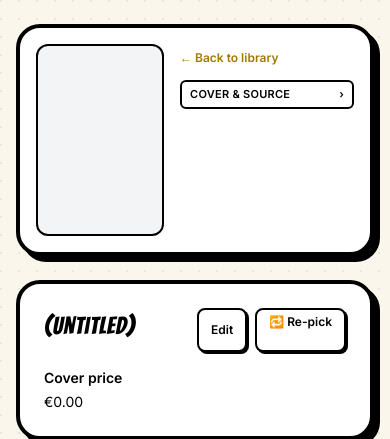
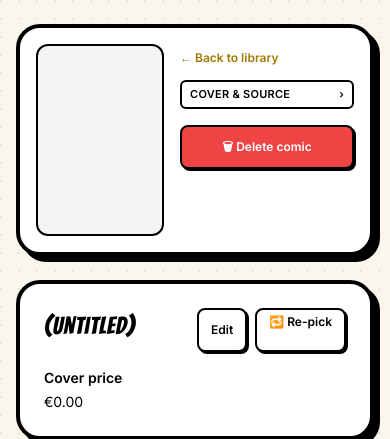
Before and after one commit to marinswk/longbox, a FastAPI app: template app/templates/comic_detail.html in a window 390 px wide. Shown: the part 72-511 px from the top of the page. Run offline with FastAPI, Linux system fonts and the light colour scheme; the template is opened without the code that fills it, so the values that code supplies are empty; parts of the project's set-up code (start-up, migrations or seed data) failed here and were passed over; some libraries are stand-ins or nearby versions.

Commit message:
Surface delete button on comic detail page
The delete control already existed but was tucked inside the
"Cover & source" disclosure, which is collapsed by default on
mobile — easy to miss. Lift it out so it's always visible in the
sidebar, give it a destructive red fill, and beef up the confirm
text to mention the series-pruning side-effect.

Co-Authored-By: Claude Opus 4.7 <noreply@anthropic.com>

```diff
--- a/app/templates/comic_detail.html
+++ b/app/templates/comic_detail.html
@@ -99,14 +99,18 @@
       </details>
     {% endif %}
 
-    <button type="button"
-            hx-post="/comic/{{ comic.id }}/delete"
-            hx-confirm="Delete this comic and all its copies?"
-            class="mt-4 w-full rounded-lg border-2 border-black bg-white px-3 py-1.5 text-xs font-semibold text-red-700 shadow-[2px_2px_0_0_#000] transition hover:-translate-y-0.5">
-      Delete comic
-    </button>
+        </details>{# closes Cover & source disclosure #}
 
-        </details>{# closes Cover & source disclosure #}
+        {# Delete lives OUTSIDE the disclosure so it's always reachable
+           — previously it was buried inside the "Cover & source" panel
+           that's collapsed by default on mobile, making it look like
+           single-comic delete didn't exist. #}
+        <button type="button"
+                hx-post="/comic/{{ comic.id }}/delete"
+                hx-confirm="Delete this comic and ALL its copies? This also prunes the series if it becomes empty. No undo."
+                class="mt-4 w-full rounded-lg border-2 border-black bg-red-500 px-3 py-2 text-xs font-semibold text-white shadow-[2px_2px_0_0_#000] transition hover:-translate-y-0.5 hover:bg-red-600">
+          🗑 Delete comic
+        </button>
       </div>{# closes right column on mobile #}
     </div>{# closes flex container #}
   </aside>
```
